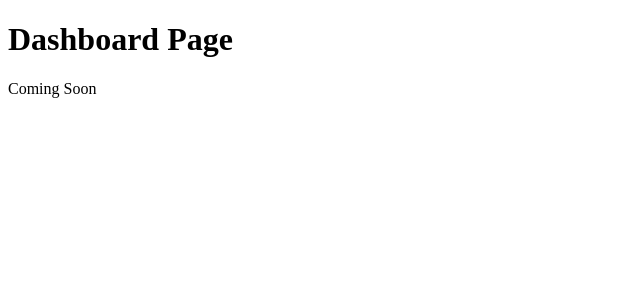
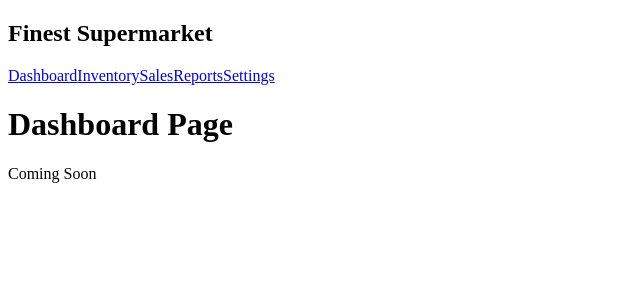
Before and after one commit to Agyemang8172/Attendance-System, a React (Vite) app: page / in a window 1280 px wide. Shown: the top 300 px of the page, without its empty margins (0-640 px from the left). Built offline with nearby package versions, Linux system fonts and the light colour scheme.

Commit message:
sidebar to dashboard

```diff
--- a/src/App.jsx
+++ b/src/App.jsx
@@ -4,12 +4,16 @@ import Inventory from './pages/Inventory'
 import Sales from './pages/Sales'
 import Reports from './pages/Reports'
 import Settings from './pages/Settings'
+import Sidebar from './components/Sidebar'
 
 
 function App() {
 
   return (
         <div>
+          <Sidebar />
+
+          <main>
           <Routes>
              <Route path='/' element={<Dashboard/>}/>
              <Route path = '/inventory'  element={<Inventory/>} />
@@ -18,6 +22,7 @@ function App() {
              <Route path = '/settings'  element={<Settings/>} />
 
           </Routes>
+          </main>
         </div>
 
   )
--- /dev/null
+++ b/src/components/Sidebar.jsx
@@ -0,0 +1,23 @@
+import React from 'react'
+import { Link }  from 'react-router-dom'
+
+const Sidebar = () => {
+  return (
+    <div>
+        <div>
+            <h2> Finest Supermarket</h2>
+        </div>
+
+        <nav>
+            <Link to="/">Dashboard</Link>
+            <Link to="/inventory">Inventory</Link>
+            <Link to="/sales">Sales</Link>
+            <Link to="/reports">Reports</Link>
+            <Link to="/settings">Settings</Link>
+        </nav>
+
+    </div>
+  )
+}
+
+export default Sidebar
```
